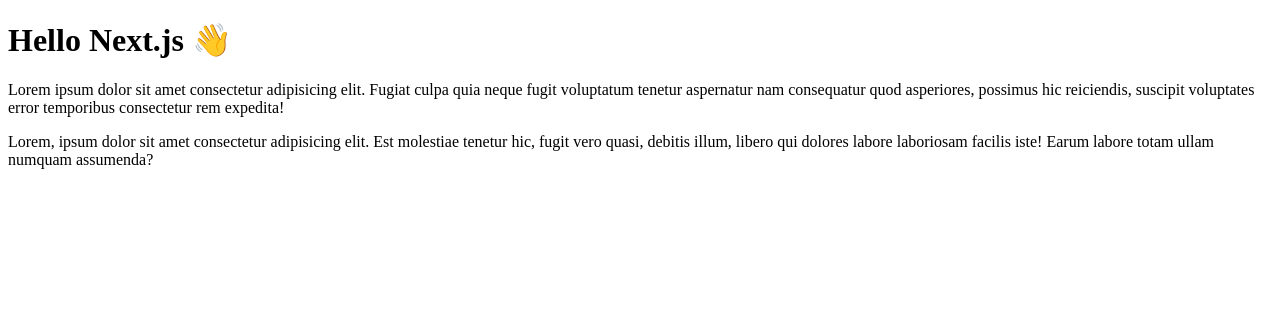
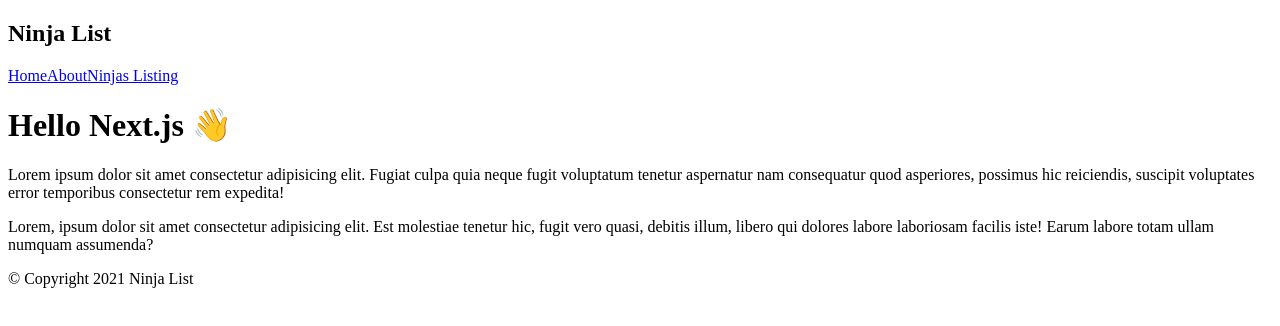
Before and after one commit to NightClover-code/Learning-next, a Next.js app: page / in a window 1280 px wide. Shown: the top 326 px of the page. Built offline with nearby package versions, Linux system fonts and the light colour scheme.

Commit message:
adding footer & navbar & linking between pages

```diff
--- /dev/null
+++ b/components/Footer/index.tsx
@@ -0,0 +1,9 @@
+const Footer = () => {
+  return (
+    <div>
+      <p>&copy; Copyright 2021 Ninja List</p>
+    </div>
+  );
+};
+
+export default Footer;
--- a/components/NavBar/index.tsx
+++ b/components/NavBar/index.tsx
@@ -7,6 +7,8 @@
         <h1>Ninja List</h1>
       </div>
       <Link href="/home">Home</Link>
+      <Link href="/home">About</Link>
+      <Link href="/home">Ninjas Listing</Link>
     </nav>
   );
 };
--- a/pages/index.tsx
+++ b/pages/index.tsx
@@ -1,5 +1,9 @@
+import Footer from '../components/Footer';
+import NavBar from '../components/NavBar';
+
 const HomePage = () => (
-  <div className="app__container">
+  <div className="home__page">
+    <NavBar />
     <h1>Hello Next.js 👋</h1>
     <p>
       Lorem ipsum dolor sit amet consectetur adipisicing elit. Fugiat culpa quia
@@ -12,6 +16,7 @@
       tenetur hic, fugit vero quasi, debitis illum, libero qui dolores labore
       laboriosam facilis iste! Earum labore totam ullam numquam assumenda?
     </p>
+    <Footer />
   </div>
 );
 
--- a/pages/ninjas/index.tsx
+++ b/pages/ninjas/index.tsx
@@ -1,5 +1,9 @@
 const NinjasPage = () => {
-  return <div>NinjasPage</div>;
+  return (
+    <div>
+      <h1>Ninjas Page</h1>
+    </div>
+  );
 };
 
 export default NinjasPage;
```
